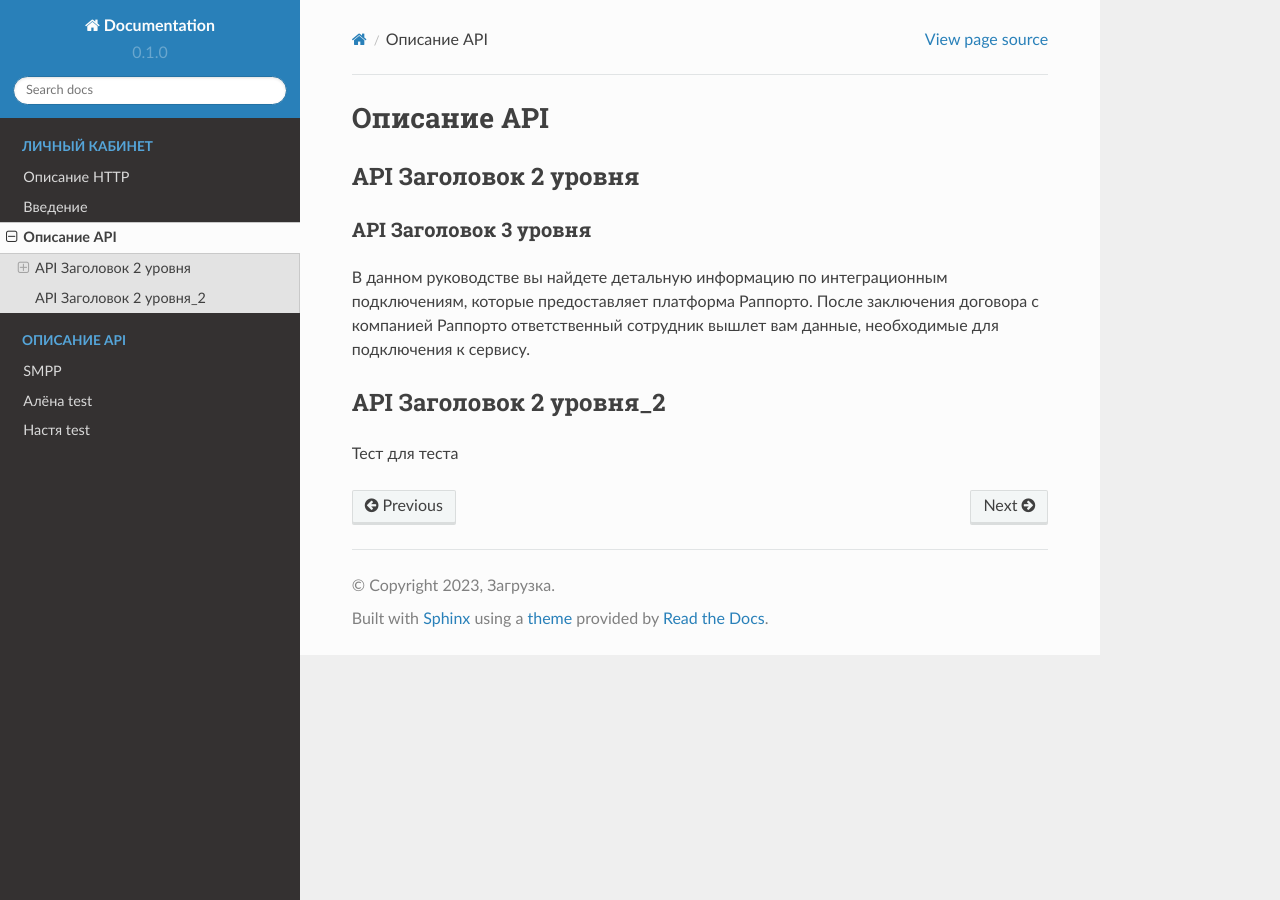
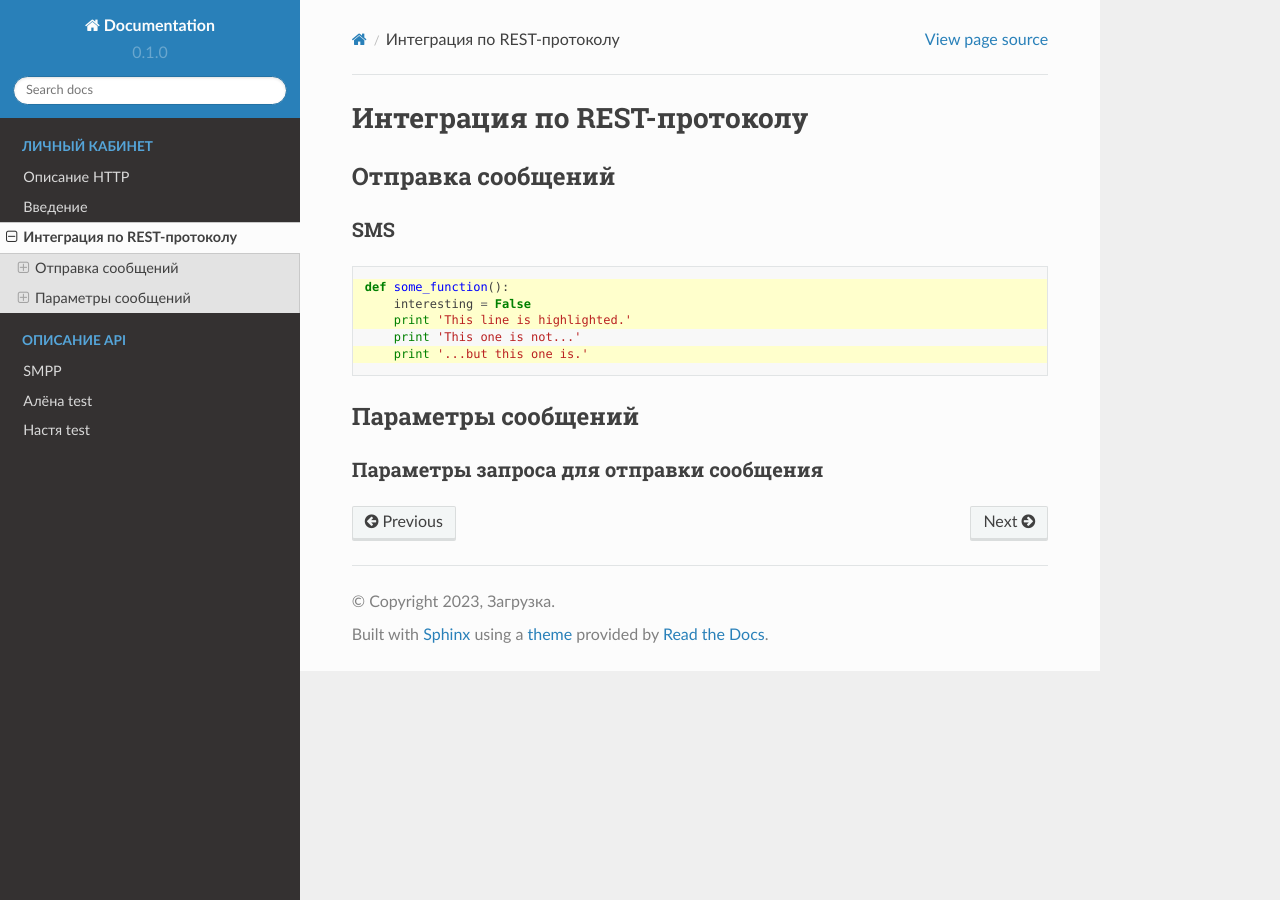
Before and after one commit to omikhaleva/test1, a Sphinx documentation site: the page built from docs/source/api.rst, in a window 1280 px wide. Built offline with Sphinx 7.4.7 and the Read the Docs theme 2.0.0, drawn with Linux system fonts in a browser that asks for light colours.

Commit message:
Update api.rst

```diff
--- a/docs/source/api.rst
+++ b/docs/source/api.rst
@@ -1,16 +1,23 @@
-Описание API
-============
+Интеграция по REST-протоколу
+============================
 
-API Заголовок 2 уровня
-----------------------
+Отправка сообщений
+--------------------
+SMS
+~~~
 
-API Заголовок 3 уровня
-~~~~~~~~~~~~~~~~~~~~~~~
+.. code-block:: python
+   :emphasize-lines: 1-3,5
+
+   def some_function():
+       interesting = False
+       print 'This line is highlighted.'
+       print 'This one is not...'
+       print '...but this one is.'
 
 
-В данном руководстве вы найдете детальную информацию по интеграционным подключениям, которые предоставляет платформа Раппорто. После заключения договора с компанией Раппорто ответственный сотрудник вышлет вам данные, необходимые для подключения к сервису.
+Параметры сообщений
+--------------------
 
-API Заголовок 2 уровня_2
-------------------------
-
-Тест для теста
+Параметры запроса для отправки сообщения
+~~~~~~~~~~~~~~~~~~~~~~~~~~~~~~~~~~~~~~~~
```
